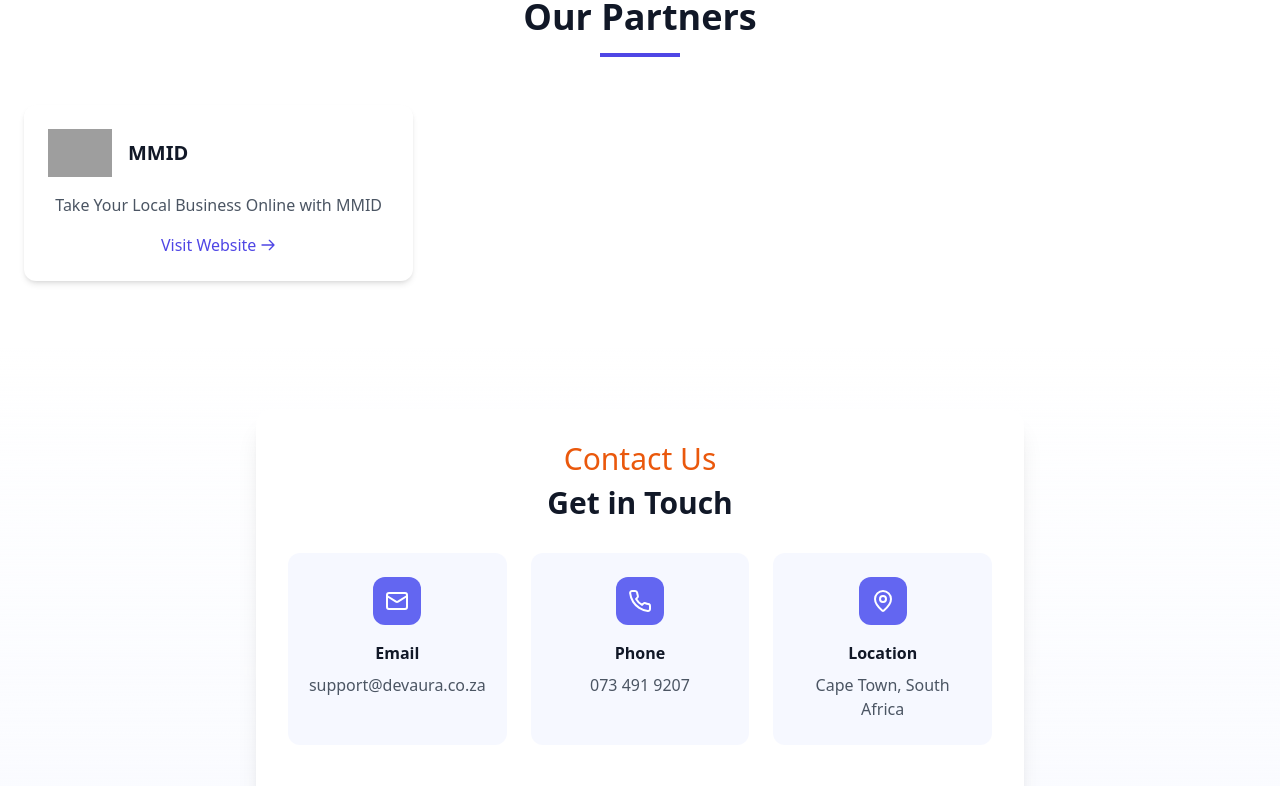
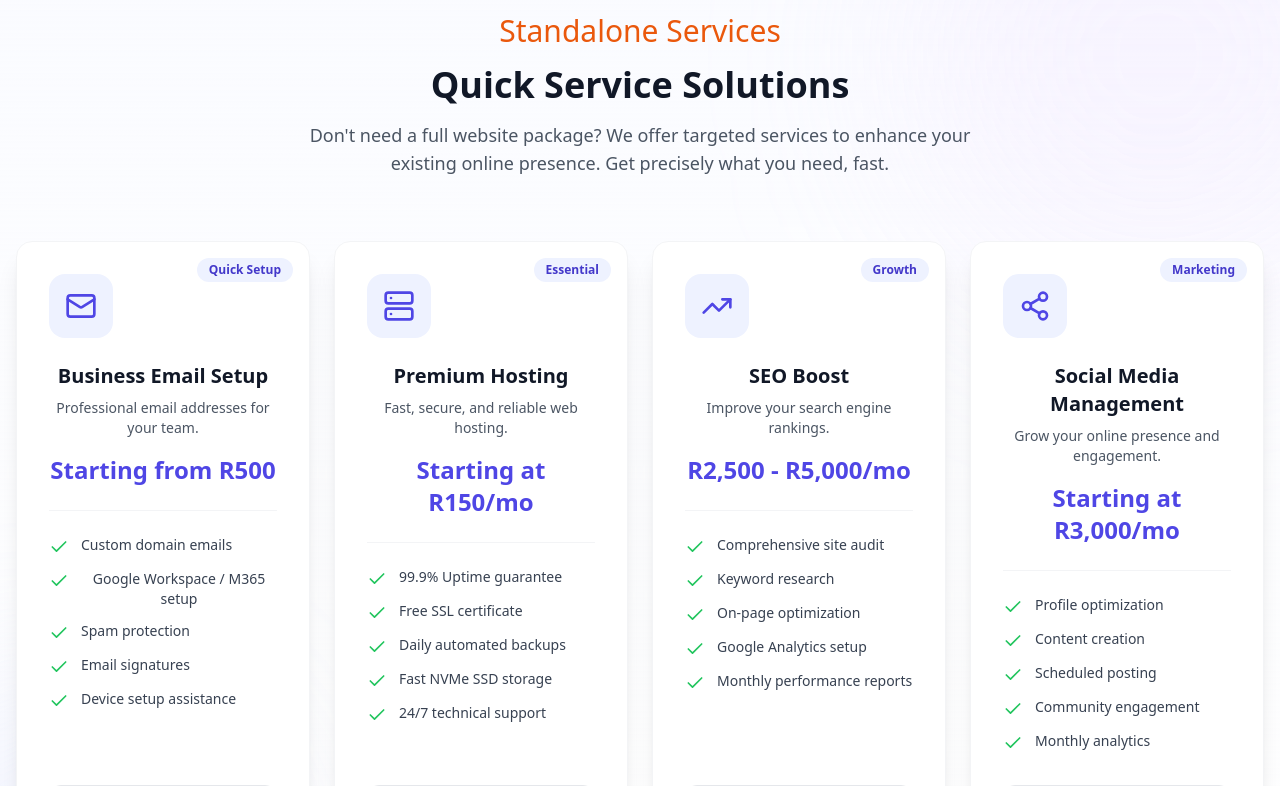
Before and after one commit to bckflpboys/devaurva-landing, a React (Vite) app: page / in a window 1280 px wide. Shown: the part 7020-7806 px from the top of the page. Built offline with nearby package versions, Linux system fonts and the light colour scheme; grey boxes are pictures that could not be loaded.

Commit message:
feat: introduce Quick Services section with its component and data.

```diff
--- a/src/App.jsx
+++ b/src/App.jsx
@@ -10,6 +10,7 @@ import RoadMapSection from './components/RoadMapSection';
 import FeaturesSection from './components/FeaturesSection';
 import ProjectsSection from './components/ProjectsSection';
 import PricingSection from './components/PricingSection';
+import QuickServicesSection from './components/QuickServicesSection';
 import Footer from "./components/Footer";
 import Contact from './components/Contact';
 import CustomPlanBuilder from './pages/custom-plan';
@@ -39,6 +40,7 @@ const Home = () => {
           <FeaturesSection />
           <ProjectsSection />
           <PricingSection />
+          <QuickServicesSection />
           <PartnersSection />
           <Contact />
         </div>
--- /dev/null
+++ b/src/components/QuickServicesSection.jsx
@@ -0,0 +1,98 @@
+import { motion } from "framer-motion";
+import { quickServices } from "../data/quickServices";
+import TagLine from "./TagLine";
+import { Mail, Server, TrendingUp, Share2, Check } from "lucide-react";
+
+const iconMap = {
+    Mail: <Mail className="w-8 h-8 text-indigo-600" />,
+    Server: <Server className="w-8 h-8 text-indigo-600" />,
+    TrendingUp: <TrendingUp className="w-8 h-8 text-indigo-600" />,
+    Share2: <Share2 className="w-8 h-8 text-indigo-600" />
+};
+
+const QuickServicesSection = () => {
+    return (
+        <section id="quick-services" className="py-20 bg-gradient-to-b from-indigo-50/30 to-white relative" role="region" aria-labelledby="quick-services-heading">
+            <div className="absolute top-0 left-0 w-full h-full pointer-events-none overflow-hidden z-0">
+                <div className="absolute w-[500px] h-[500px] bg-purple-200/20 rounded-full blur-[100px] -top-32 -right-32"></div>
+                <div className="absolute w-[400px] h-[400px] bg-indigo-200/20 rounded-full blur-[80px] -bottom-32 -left-32"></div>
+            </div>
+
+            <div className="relative z-10 max-w-screen-xl mx-auto px-4">
+                <div className="text-center mb-16">
+                    <TagLine>Standalone Services</TagLine>
+                    <motion.div
+                        initial={{ opacity: 0, y: 20 }}
+                        animate={{ opacity: 1, y: 0 }}
+                        transition={{ duration: 0.5 }}
+                        className="max-w-2xl mx-auto mt-4"
+                    >
+                        <h2 id="quick-services-heading" className="font-extrabold text-4xl mb-4 text-gray-900">
+                            Quick Service Solutions
+                        </h2>
+                        <p className="text-gray-600 text-lg">
+                            Don't need a full website package? We offer targeted services to enhance your existing online presence. Get precisely what you need, fast.
+                        </p>
+                    </motion.div>
+                </div>
+
+                <div className="grid grid-cols-1 md:grid-cols-2 lg:grid-cols-4 gap-6">
+                    {quickServices.map((service, index) => (
+                        <motion.div
+                            key={index}
+                            initial={{ opacity: 0, y: 30 }}
+                            whileInView={{ opacity: 1, y: 0 }}
+                            viewport={{ once: true }}
+                            transition={{ duration: 0.5, delay: index * 0.1 }}
+                            className="bg-white rounded-2xl p-8 border border-gray-100 shadow-xl hover:shadow-2xl transition-all duration-300 hover:-translate-y-2 flex flex-col relative group overflow-hidden"
+                        >
+                            <div className="absolute top-0 left-0 w-full h-1 bg-gradient-to-r from-indigo-500 to-purple-600 opacity-0 group-hover:opacity-100 transition-opacity duration-300"></div>
+
+                            {service.tag && (
+                                <div className="absolute top-4 right-4 bg-indigo-50 text-indigo-700 text-xs font-bold px-3 py-1 rounded-full">
+                                    {service.tag}
+                                </div>
+                            )}
+
+                            <div className="w-16 h-16 bg-indigo-50 rounded-2xl flex items-center justify-center mb-6 group-hover:scale-110 transition-transform duration-300">
+                                {iconMap[service.icon]}
+                            </div>
+
+                            <h3 className="text-xl font-bold text-gray-900 mb-2">
+                                {service.title}
+                            </h3>
+
+                            <p className="text-gray-600 text-sm mb-4 min-h-[40px]">
+                                {service.description}
+                            </p>
+
+                            <div className="mb-6 pb-6 border-b border-gray-100">
+                                <span className="text-2xl font-extrabold text-indigo-600">
+                                    {service.priceRange}
+                                </span>
+                            </div>
+
+                            <ul className="space-y-3 flex-grow mb-8">
+                                {service.features.map((feature, idx) => (
+                                    <li key={idx} className="flex items-start gap-3">
+                                        <Check className="w-5 h-5 text-green-500 flex-shrink-0 mt-0.5" />
+                                        <span className="text-sm text-gray-700">{feature}</span>
+                                    </li>
+                                ))}
+                            </ul>
+
+                            <button
+                                onClick={() => {/* Will usually redirect to contact or open form */ window.location.href = '#contact' }}
+                                className="w-full py-3 px-4 bg-gray-50 hover:bg-indigo-600 text-gray-900 hover:text-white font-semibold rounded-xl transition-colors duration-300 border border-gray-200 hover:border-transparent mt-auto"
+                            >
+                                Request Service
+                            </button>
+                        </motion.div>
+                    ))}
+                </div>
+            </div>
+        </section>
+    );
+};
+
+export default QuickServicesSection;
--- /dev/null
+++ b/src/data/quickServices.js
@@ -0,0 +1,58 @@
+export const quickServices = [
+    {
+        title: "Business Email Setup",
+        priceRange: "Starting from R500",
+        description: "Professional email addresses for your team.",
+        features: [
+            "Custom domain emails",
+            "Google Workspace / M365 setup",
+            "Spam protection",
+            "Email signatures",
+            "Device setup assistance"
+        ],
+        icon: "Mail",
+        tag: "Quick Setup"
+    },
+    {
+        title: "Premium Hosting",
+        priceRange: "Starting at R150/mo",
+        description: "Fast, secure, and reliable web hosting.",
+        features: [
+            "99.9% Uptime guarantee",
+            "Free SSL certificate",
+            "Daily automated backups",
+            "Fast NVMe SSD storage",
+            "24/7 technical support"
+        ],
+        icon: "Server",
+        tag: "Essential"
+    },
+    {
+        title: "SEO Boost",
+        priceRange: "R2,500 - R5,000/mo",
+        description: "Improve your search engine rankings.",
+        features: [
+            "Comprehensive site audit",
+            "Keyword research",
+            "On-page optimization",
+            "Google Analytics setup",
+            "Monthly performance reports"
+        ],
+        icon: "TrendingUp",
+        tag: "Growth"
+    },
+    {
+        title: "Social Media Management",
+        priceRange: "Starting at R3,000/mo",
+        description: "Grow your online presence and engagement.",
+        features: [
+            "Profile optimization",
+            "Content creation",
+            "Scheduled posting",
+            "Community engagement",
+            "Monthly analytics"
+        ],
+        icon: "Share2",
+        tag: "Marketing"
+    }
+];
```
